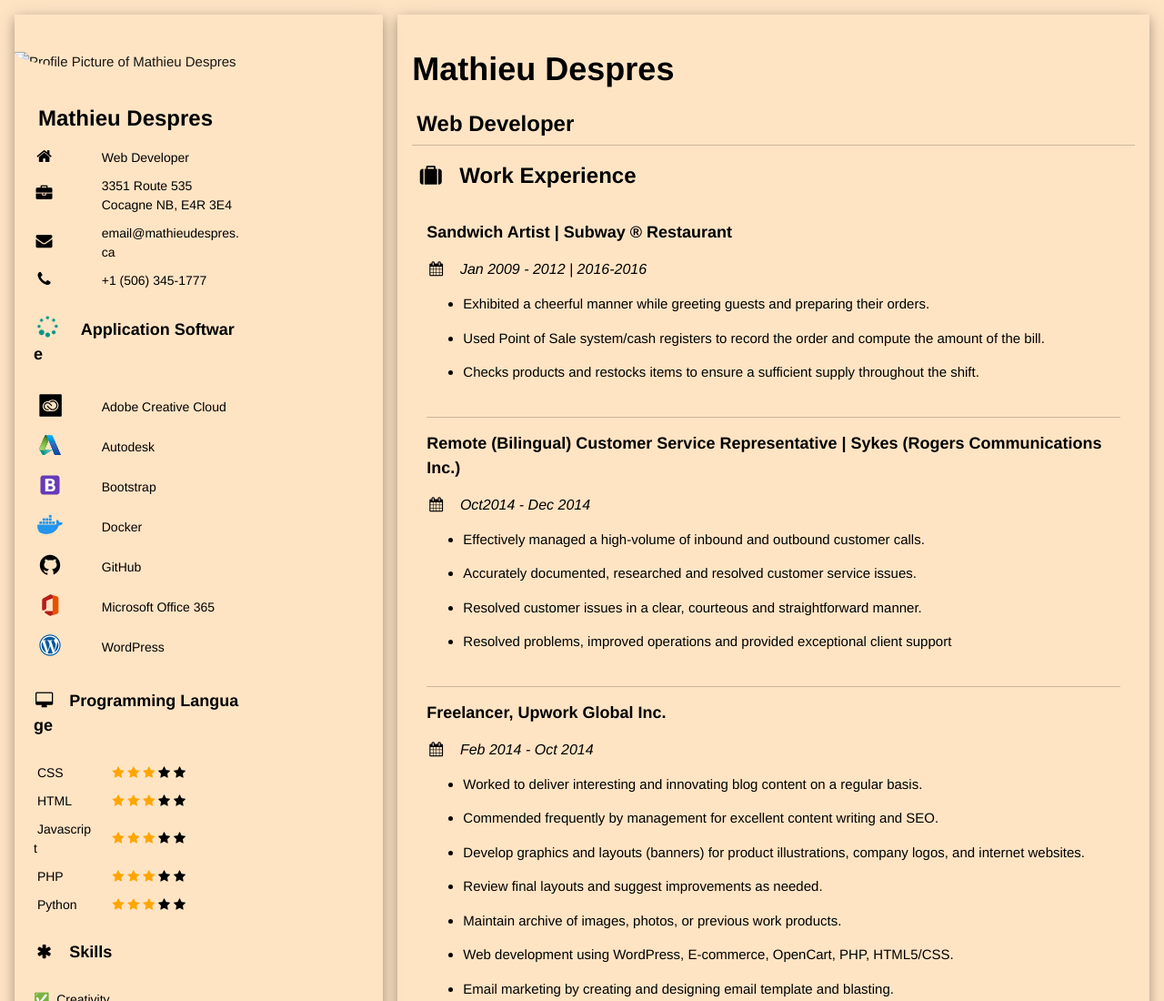
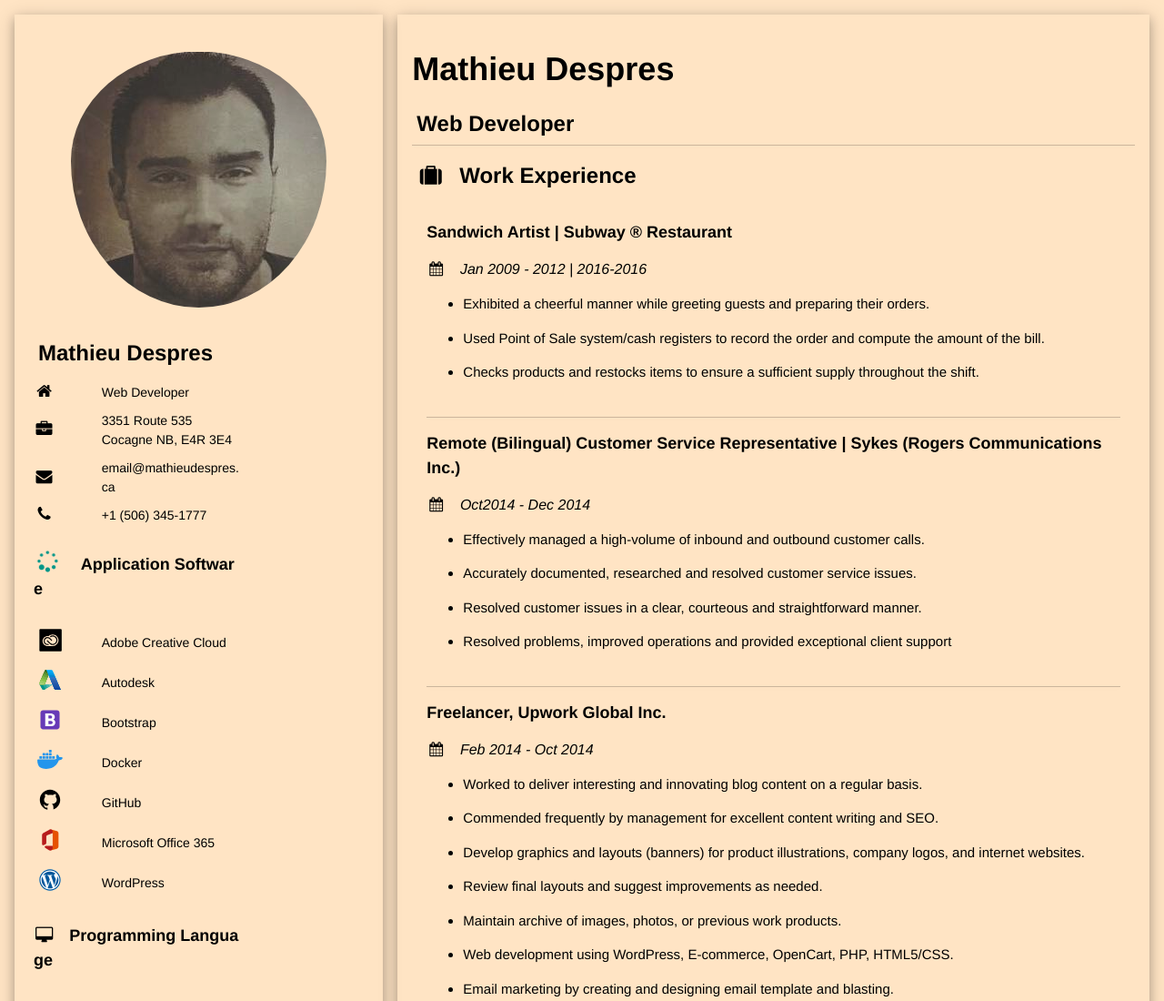
Before and after one commit to Mathieu-Despres/mattyd-resume, a plain HTML site: page index.html in a window 1280 px wide. Shown: the top 1100 px of the page at 91% size. Drawn offline with Linux system fonts and the light colour scheme; the site is published under a folder, as on GitHub Pages, so addresses that start at the root find nothing; a web font is replaced by a local one.

Commit message:
Changed the link to profile picture
Changed the link to profile picture

```diff
--- a/index.html
+++ b/index.html
@@ -55,7 +55,7 @@ img {
 </style>
 </head>
 <body>
-<img src="/assets/images/profilepicture.jfif" alt="Profile Picture of Mathieu Despres">
+<img src="./assets/images/profilepicture.jfif" alt="Profile Picture of Mathieu Despres">
 
 </body>
 
```
